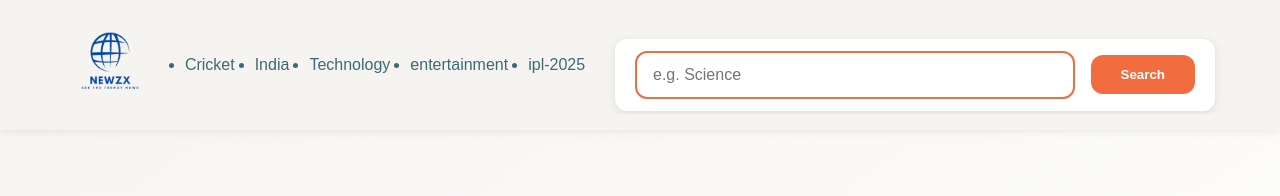
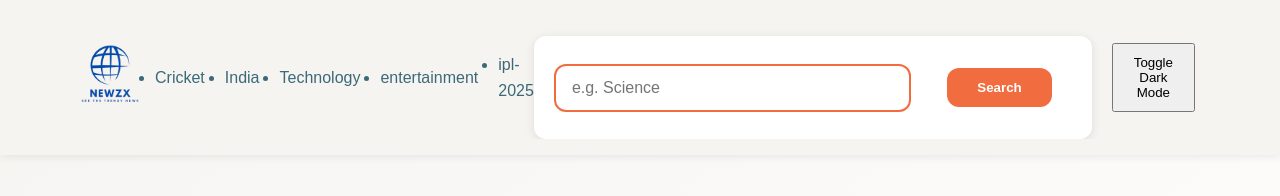
Before and after one commit to rajbhatt2401/NEWZX, a plain HTML site: page index.html in a window 1280 px wide. Drawn offline with Linux system fonts and the light colour scheme; no server answers.

Commit message:
second commit

```diff
--- a/index.html
+++ b/index.html
@@ -4,7 +4,7 @@
 <head>
     <meta charset="UTF-8">
     <meta name="viewport" content="width=device-width, initial-scale=1.0">
-    <title>News App</title>
+    <title>NEWSX - News Website</title>
     <link rel="stylesheet" href="styles.css">
     <script src="script.js" defer></script>
 </head>
@@ -29,6 +29,9 @@
             <div class="search-bar flex">
                 <input type="text" class="news-input" id="search-text" placeholder="e.g. Science">
                 <button class="search-button" id="search-button">Search</button>
+            </div>
+            <div class="button">
+                <button id="toggle">Toggle Dark Mode</button>
             </div>
         </div>
     </nav>
--- a/script.js
+++ b/script.js
@@ -43,6 +43,11 @@ function fillDataInCard(cardClone, article) {
     })
 }
 
+const toggleButton = document.getElementById('toggle');
+toggleButton.addEventListener('click', () => {
+  document.body.classList.toggle('dark-mode');
+});
+
 let curSelectedNav = null;
 function onNavItemClick(id) {
     fetchNews(id);
--- a/styles.css
+++ b/styles.css
@@ -300,6 +300,23 @@ nav {
     background-color: var(--accent-color-dark);
     transform: scale(1.05);
 }
+/* style.css */
+body {
+    background-color: white;
+    color: black;
+    transition: background-color 0.3s, color 0.3s;
+  }
+
+  body.dark-mode {
+    background-color: #121212;
+    color: white;
+  }
+
+  button {
+    margin: 20px;
+    padding: 10px 20px;
+    cursor: pointer;
+  }
 
 /* Categories Styling */
 .categories {
```
